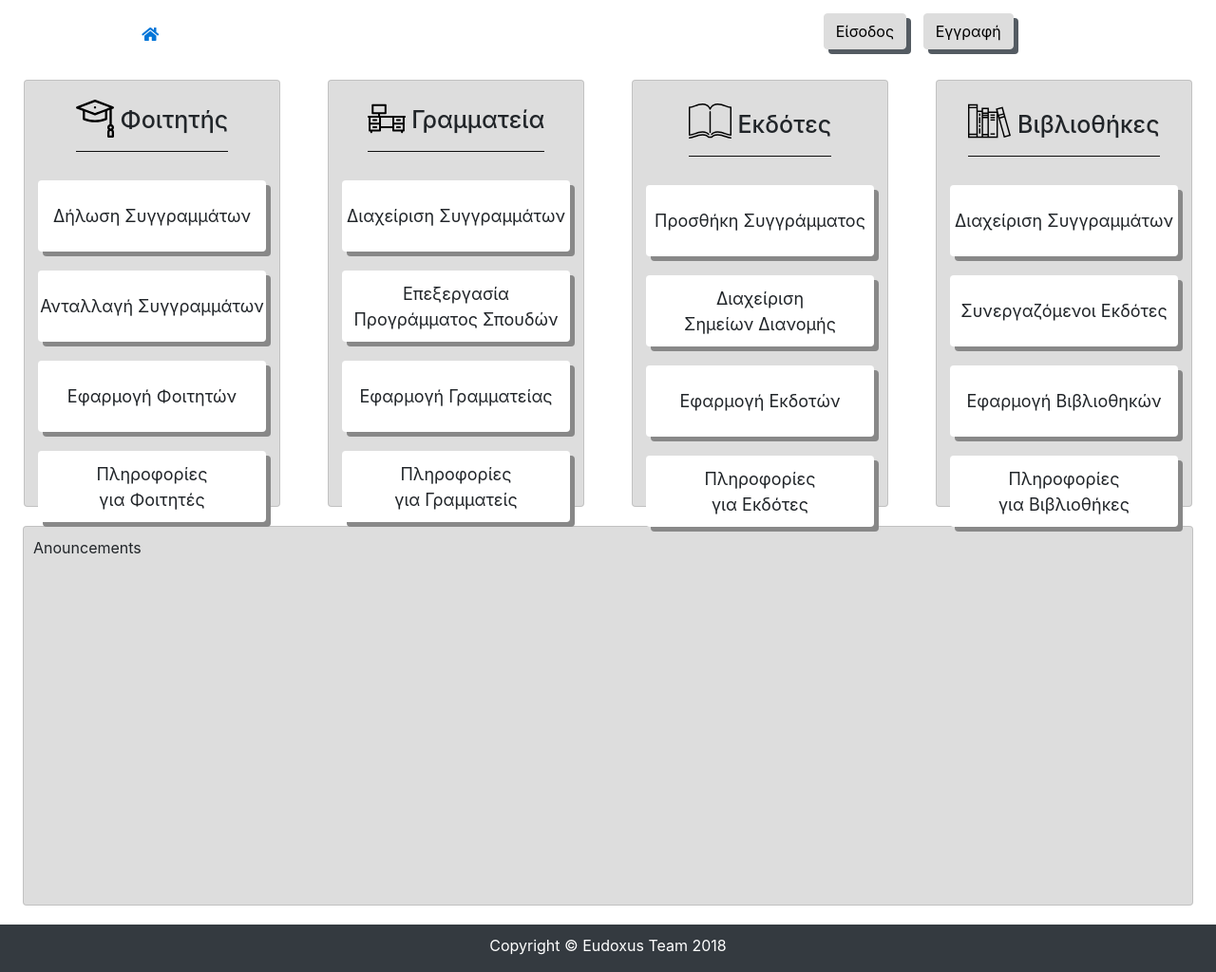
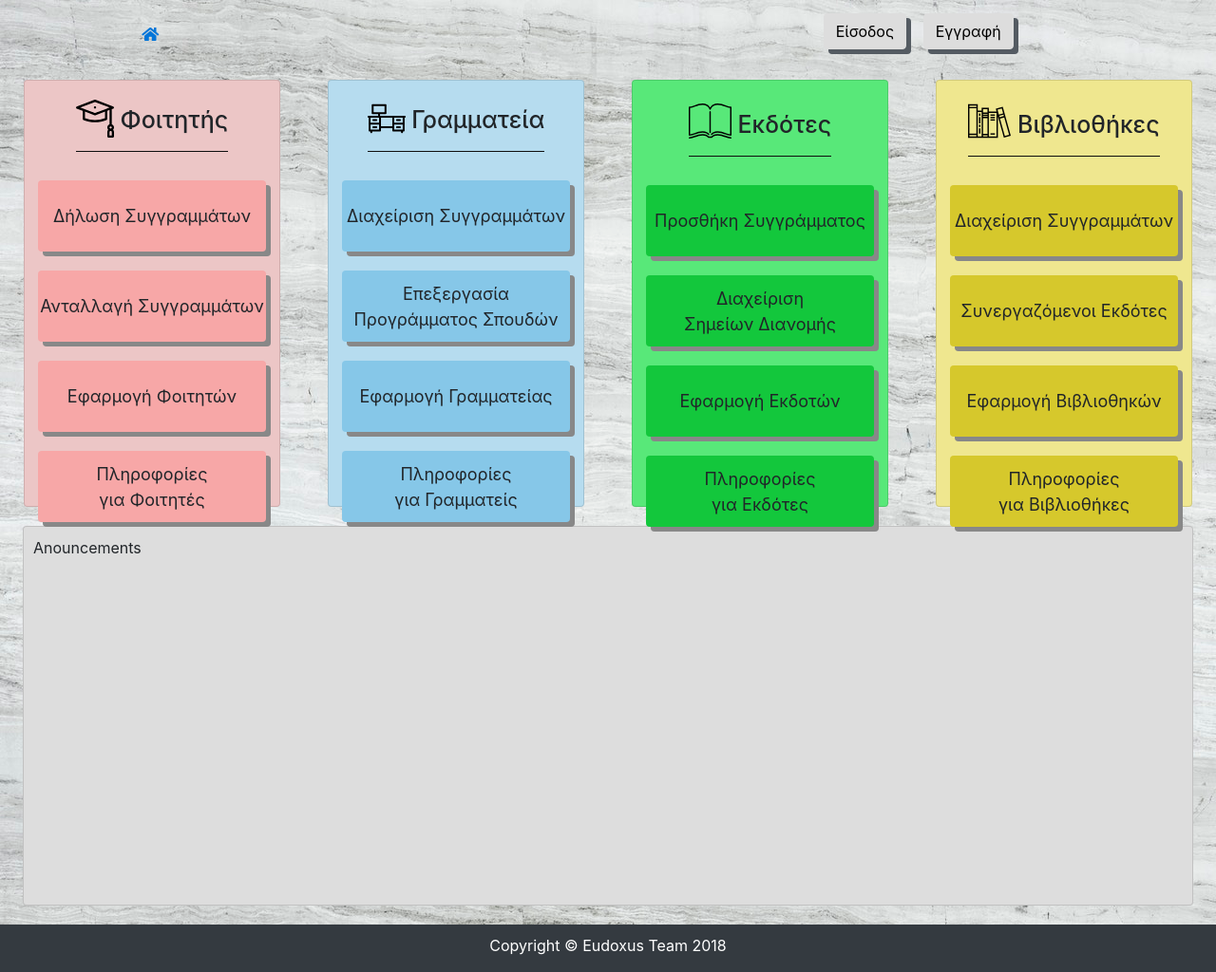
Before and after one commit to PanosEvange/HCI_course_project, a PHP site: page / in a window 1280 px wide. Shown: the part 56-1080 px from the top of the page at 95% size. Run offline with PHP 8.4, Linux system fonts and the light colour scheme.

Commit message:
homepage colors and background

```diff
--- a/eam/style.css
+++ b/eam/style.css
@@ -1,5 +1,9 @@
-.body{
-    margin:0;
+body{
+    background: url("./background_eudoxus.jpg") no-repeat center center fixed;
+    -webkit-background-size: cover;
+    -moz-background-size: cover;
+    background-size: cover;
+    -o-background-size: cover;
 }
 
 .myNavbarDropdownInfo .dropdown-item:hover{
@@ -215,6 +219,7 @@
 }
 .my-breadcrumb .breadcrumb{
     background-color: #fff !important;
+    background: none !important;
 }
 
 /* Style the list */
@@ -349,7 +354,7 @@
     display: flex;
     flex-direction: column;
     align-items: center;
-    background-color: #ddd;
+    background-color: #ecc6c6;
     padding: 10px;
     border: 1px solid rgba(0,0,0,.125);
     border-radius: .25rem;
@@ -378,9 +383,13 @@
 }
 
 .student-area .section-button.btn:hover{
-    background-color: #e0e05a;
-    border-color:#f4ff00;
-    border:1px solid #f4ff00;
+    background-color: #f18686;
+    border-color:#ea7a91;
+    border:1px solid #ea7a91;
+}
+
+.student-area .section-button.btn{
+    background-color: #f7a7a7;
 }
 
 .secretary-area a.section-button{
@@ -418,26 +427,46 @@
     display: flex;
     flex-direction: column;
     align-items: center;
-    background-color: #ddd;
+    background-color: #b6dcef;
     padding: 10px;
     border: 1px solid rgba(0,0,0,.125);
     border-radius: .25rem;
     height: 450px;
 }
 
+.secretary-area .section-button.btn:hover{
+    background-color: #7babc3;
+    border-color:#76afcc;
+    border:1px solid #76afcc;
+}
+
+.secretary-area .section-button.btn{
+    background-color: #86c7e8;
+}
+
 .publisher-area{
     display: flex;
     flex-direction: column;
     align-items: center;
-    background-color: #ddd;
+    background-color: #58e879;
     padding: 10px;
     border: 1px solid rgba(0,0,0,.125);
     border-radius: .25rem;
     height: 450px;
 }
 
+.publisher-area .section-button.btn:hover{
+    background-color: #49b361;
+    border-color:#368447;
+    border:1px solid #368447;
+}
+
+.publisher-area .section-button.btn{
+    background-color: #13c73c;
+}
+
 .library-area{
-    background-color: #ddd;
+    background-color: #efe78f;
     padding: 10px;
     border: 1px solid rgba(0,0,0,.125);
     border-radius: .25rem;
@@ -445,6 +474,16 @@
     display: flex;
     flex-direction: column;
     align-items: center;
+}
+
+.library-area .section-button.btn:hover{
+    background-color: #b7ac26;
+    border-color:#948b20;
+    border:1px solid #948b20;
+}
+
+.library-area .section-button.btn{
+    background-color: #d6c82c;
 }
 
 .my-announcement{
```
Also changed, not shown: eam/background_eudoxus.jpg (added).
